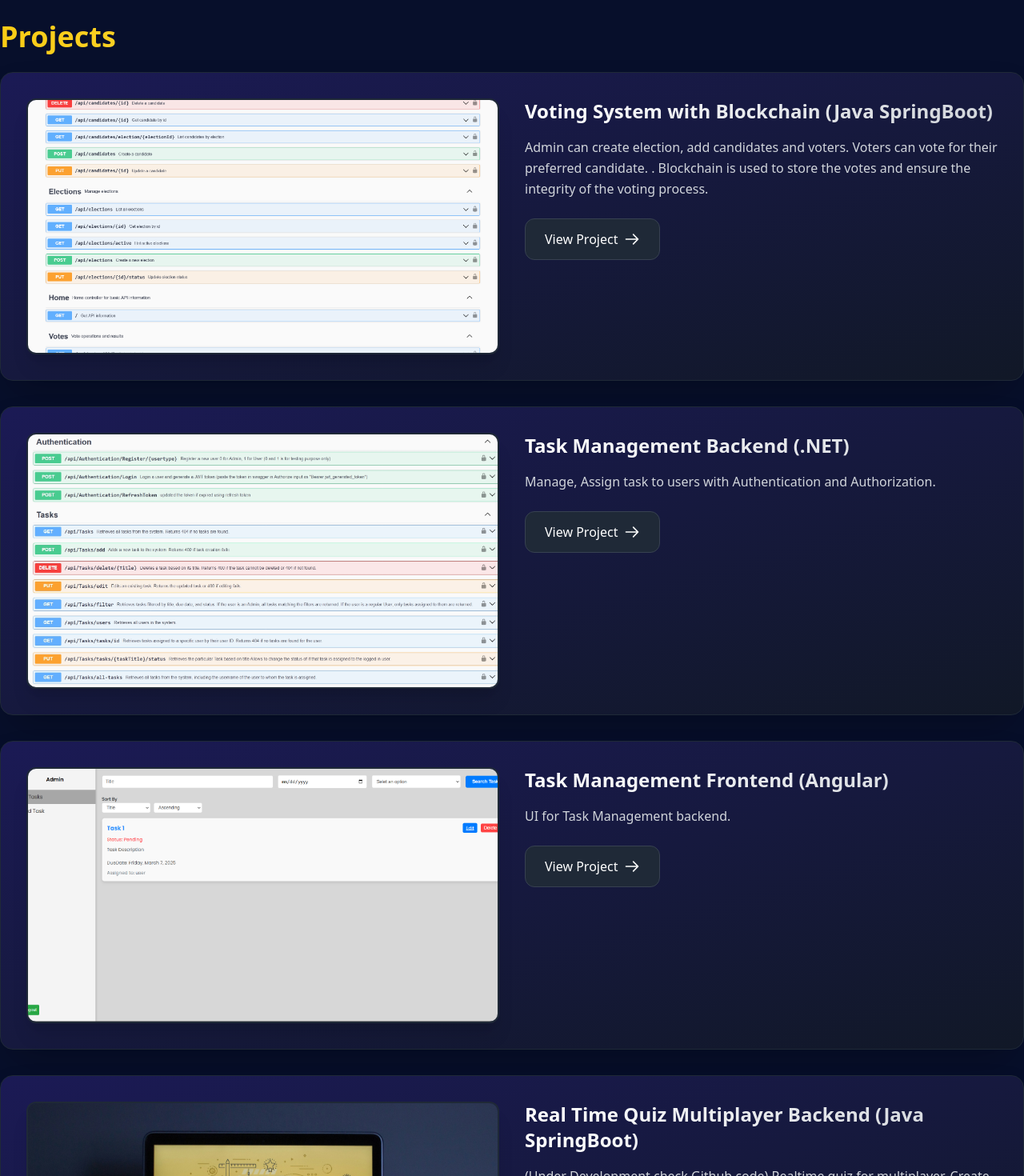
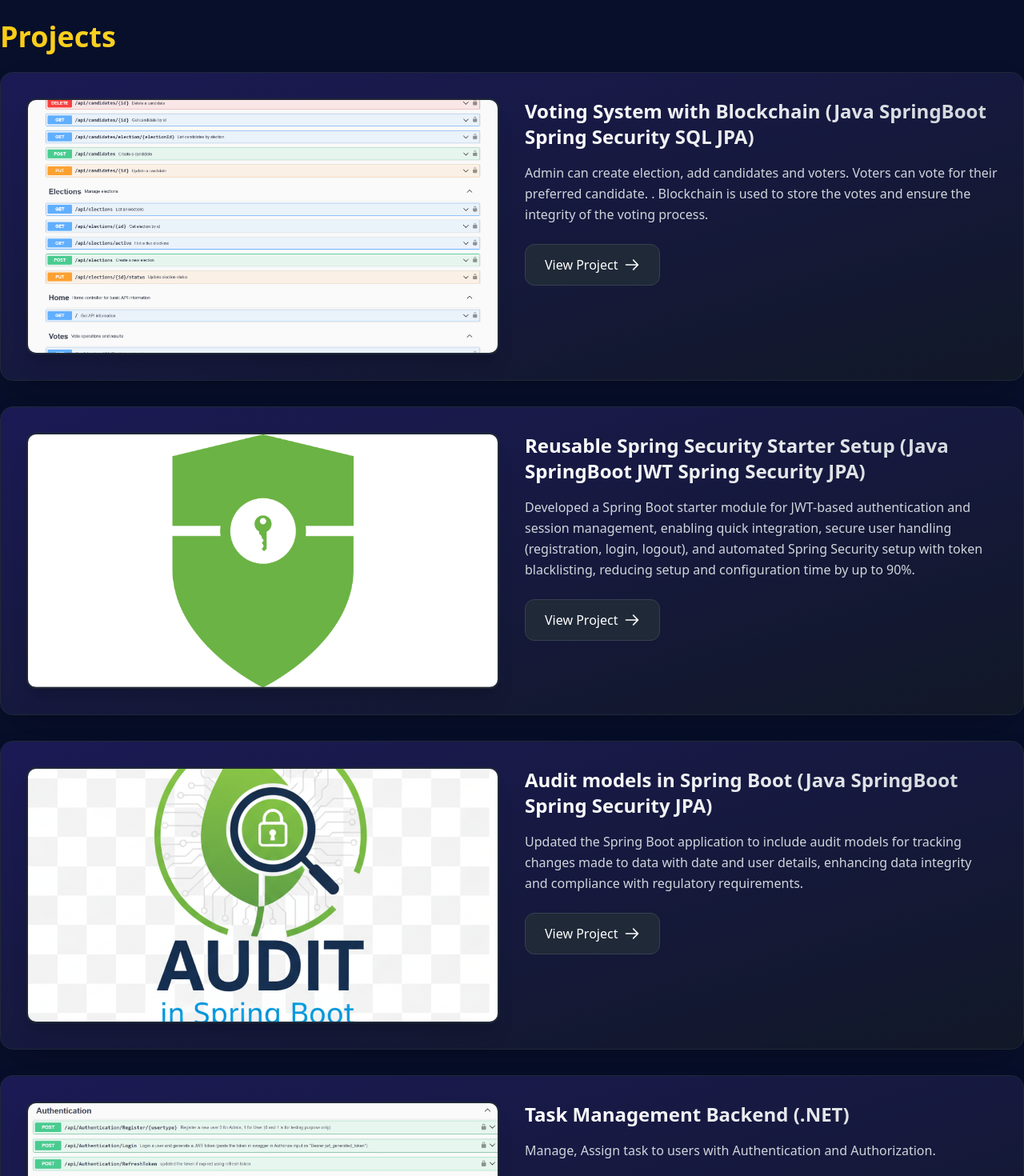
Before and after one commit to Darpan3011/Portfolio, a Next.js app: page / in a window 1280 px wide. Shown: the part 2760-4230 px from the top of the page at 80% size. Built offline with nearby package versions, Linux system fonts and the light colour scheme.

Commit message:
updated the projects

```diff
--- a/src/app/components/Projects.tsx
+++ b/src/app/components/Projects.tsx
@@ -7,7 +7,7 @@ import Image from "next/image";
 import { projects } from '@/static/Project';
 
 const Projects = () => {
-  const [selectedImage, setSelectedImage] = useState<string | null>(null);
+  const [selectedImage, setSelectedImage] = useState<typeof projects[0]['img'] | null>(null);
 
   return (
     <>
@@ -45,7 +45,7 @@ const Projects = () => {
                       width={500}
                       height={300}
                       className="w-full h-full object-cover cursor-pointer hover:scale-105 transition-transform duration-300"
-                      onClick={() => setSelectedImage(project.img.src)}
+                      onClick={() => setSelectedImage(project.img)}
                     />
                   </div>
 
--- a/src/static/Project.ts
+++ b/src/static/Project.ts
@@ -6,13 +6,27 @@ import TaskFrontend from '../utils/images/TaskFrontend.png'
 import underConstru from '../utils/images/underConstruction.png'
 import VotingSystem from '../utils/images/VoteSystem.png'
 import chat from '../utils/images/chat.png'
+import springSecurity from '../utils/images/springSecurity.png'
+import AuditSpringBoot from '../utils/images/AuditSpringBoot.png'
 
 export const projects = [
     {
-      title: "Voting System with Blockchain (Java SpringBoot)",
+      title: "Voting System with Blockchain (Java SpringBoot Spring Security SQL JPA)",
       img: VotingSystem,
       desc: "Admin can create election, add candidates and voters. Voters can vote for their preferred candidate. . Blockchain is used to store the votes and ensure the integrity of the voting process.",
       link: "https://github.com/Darpan3011/Voting-System-SpringBoot-BlockChain"
+    },
+    {
+      title: "Reusable Spring Security Starter Setup (Java SpringBoot JWT Spring Security JPA)",
+      img: springSecurity,
+      desc: "Developed a Spring Boot starter module for JWT-based authentication and session management, enabling quick integration, secure user handling (registration, login, logout), and automated Spring Security setup with token blacklisting, reducing setup and configuration time by up to 90%.",
+      link: "https://github.com/Darpan3011/reusable-jwt-security-dependency.git"
+    },
+    {
+      title: "Audit models in Spring Boot (Java SpringBoot Spring Security JPA)",
+      img: AuditSpringBoot,
+      desc: "Updated the Spring Boot application to include audit models for tracking changes made to data with date and user details, enhancing data integrity and compliance with regulatory requirements.",
+      link: "https://github.com/Darpan3011/Audit-in-springboot.git"
     },
     {
       title: "Task Management Backend (.NET)",
```
Also changed, not shown: src/utils/images/AuditSpringBoot.png (added), src/utils/images/springSecurity.png (added).
